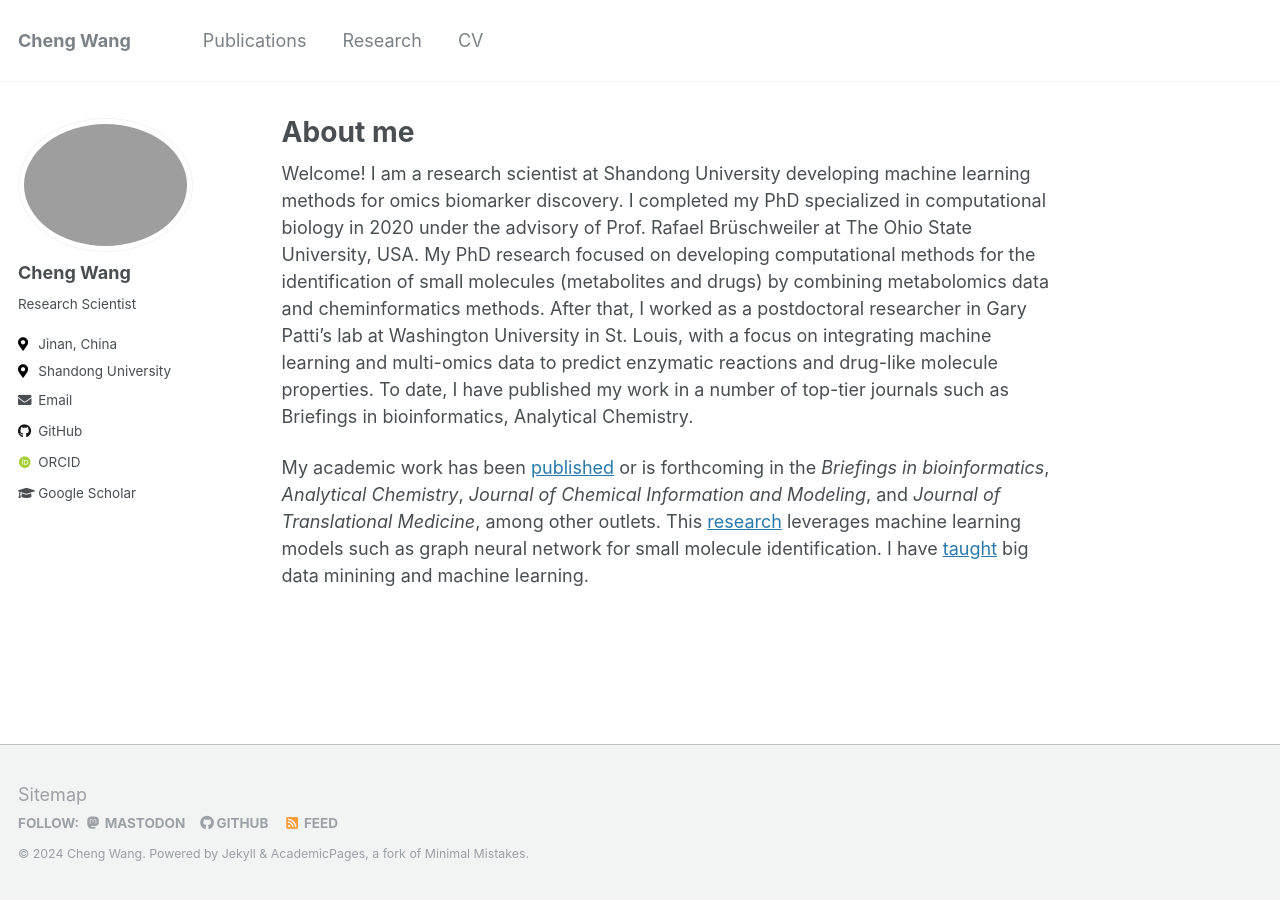
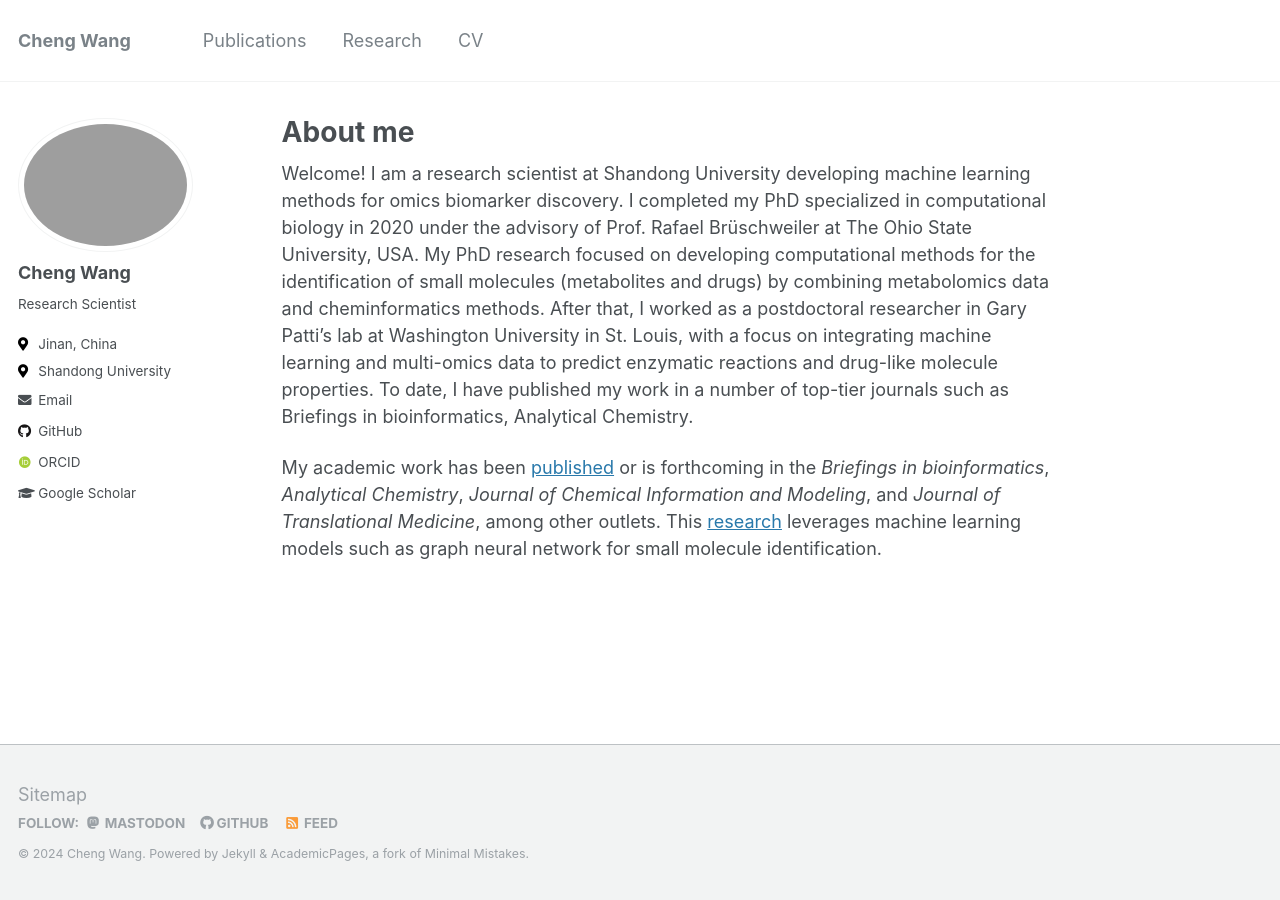
Before and after one commit to chengwangbio/chengwangbio.github.io, a Jekyll site: the page built from _pages/about.md, in a window 1280 px wide. Built offline with Jekyll 4.4.1, drawn with Linux system fonts in a browser that asks for light colours; some web fonts are replaced.

Commit message:
Update files

```diff
--- a/_pages/about.md
+++ b/_pages/about.md
@@ -8,12 +8,11 @@ redirect_from:
   - /about.html
 ---
 
-Welcome! I am a research scientist at Shandong University developing machine learning methods for omics biomarker
-discovery. I completed my PhD specialized in computational biology in 2020 under the advisory of Prof. Rafael Brüschweiler at The Ohio State University, USA.
+Welcome! I am a research scientist at Shandong University developing machine learning methods for omics biomarker discovery. I completed my PhD specialized in computational biology in 2020 under the advisory of Prof. Rafael Brüschweiler at The Ohio State University, USA.
 My PhD research focused on developing computational methods for the identification of small molecules (metabolites and drugs) by combining metabolomics data and cheminformatics methods. After that, I worked as a postdoctoral researcher in Gary Patti's lab at Washington University in St. Louis, with a focus on integrating machine learning and multi-omics data to predict enzymatic reactions and drug-like molecule properties. To date, I have published my work in a number of top-tier journals such as Briefings in bioinformatics, Analytical Chemistry.
 
 My academic work has been [published](publications) or is forthcoming in the
 *Briefings in bioinformatics*, *Analytical Chemistry*,
 *Journal of Chemical Information and Modeling*, and
 *Journal of Translational Medicine*, among other outlets. This
-[research](research) leverages machine learning models such as graph neural network for small molecule identification. I have [taught](teaching) big data minining and machine learning.
+[research](research) leverages machine learning models such as graph neural network for small molecule identification.
```
Also changed, not shown: 2 other files.
